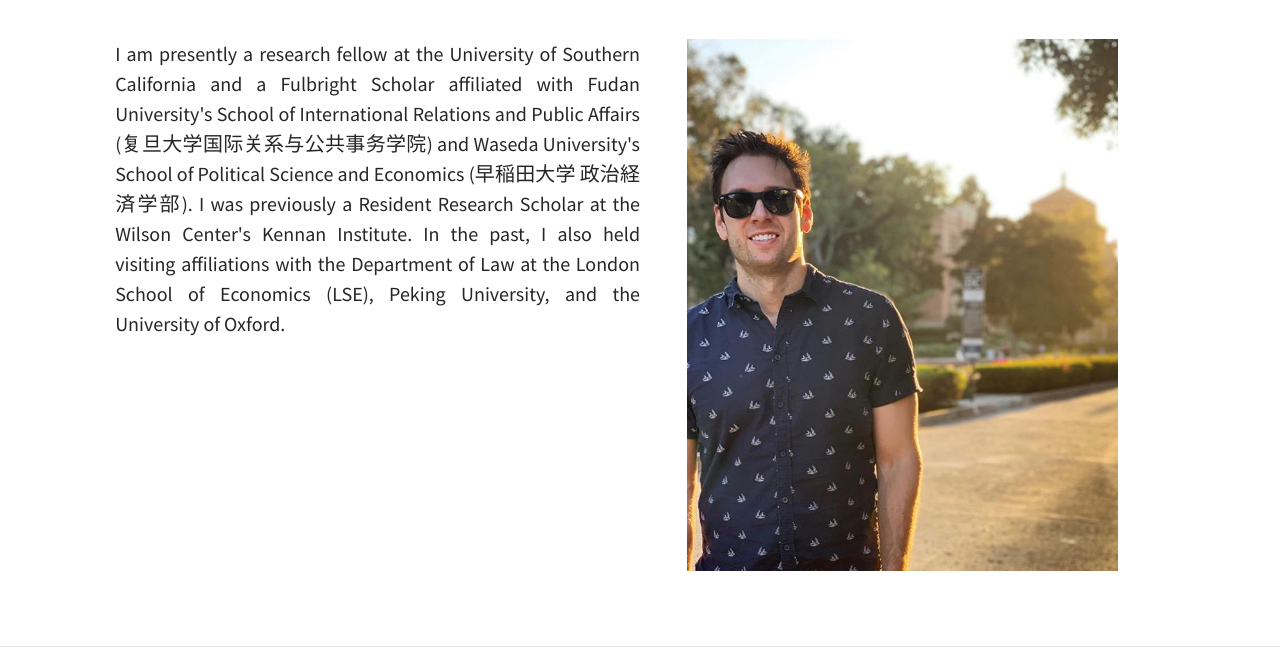
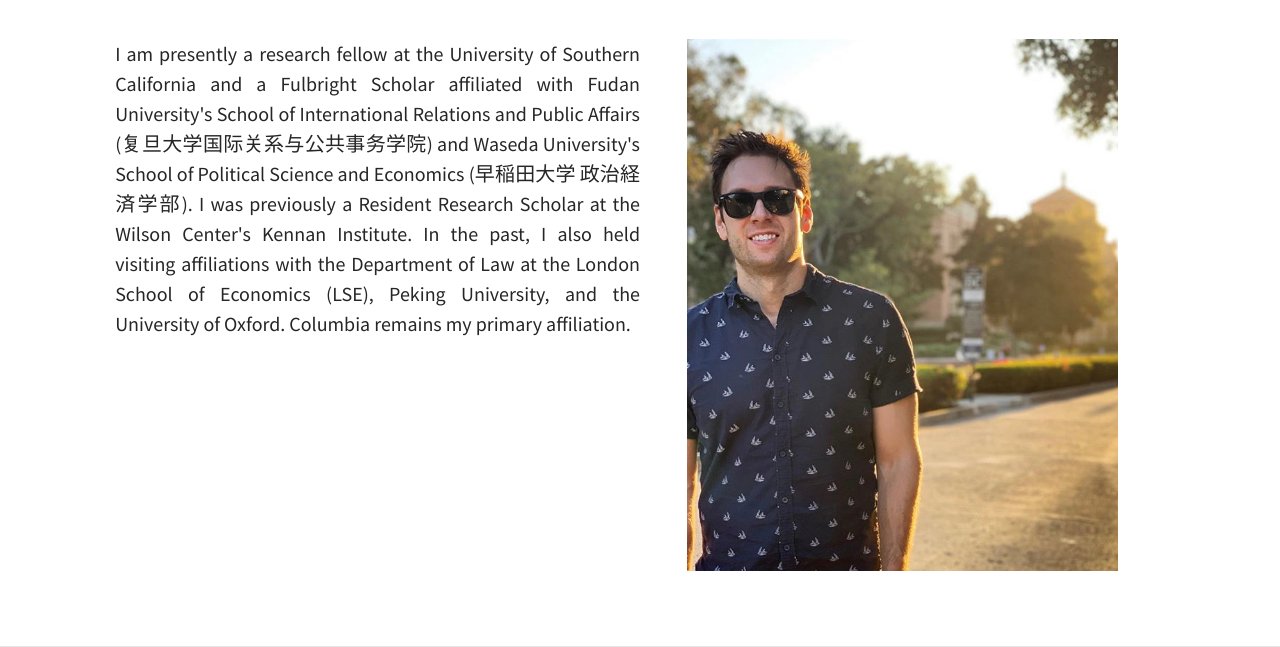
Before and after one commit to jcanfil/site.github.io, a Jekyll site: the page built from pages/01_about.html, in a window 1280 px wide. Shown: the part 273-920 px from the top of the page. Built offline with Jekyll 4.4.1, drawn with Linux system fonts in a browser that asks for light colours.

Commit message:
5-9-20-6

```diff
--- a/pages/01_about.html
+++ b/pages/01_about.html
@@ -9,7 +9,7 @@ feature-img: "assets/img/pexels/bg2.png"
 <div class="row">
   <div class="column">
 <p style="text-align:justify;">
-I am presently a research fellow at the University of Southern California and a Fulbright Scholar affiliated with Fudan University's School of International Relations and Public Affairs (复旦大学国际关系与公共事务学院) and Waseda University's School of Political Science and Economics (早稲田大学 政治経済学部). I was previously a Resident Research Scholar at the Wilson Center's Kennan Institute. In the past, I also held visiting affiliations with the Department of Law at the London School of Economics (LSE), Peking University, and the University of Oxford.
+I am presently a research fellow at the University of Southern California and a Fulbright Scholar affiliated with Fudan University's School of International Relations and Public Affairs (复旦大学国际关系与公共事务学院) and Waseda University's School of Political Science and Economics (早稲田大学 政治経済学部). I was previously a Resident Research Scholar at the Wilson Center's Kennan Institute. In the past, I also held visiting affiliations with the Department of Law at the London School of Economics (LSE), Peking University, and the University of Oxford. Columbia remains my primary affiliation.
 </p>
 </div>
   <div class="column">
```
Also changed, not shown: 1 other file.
